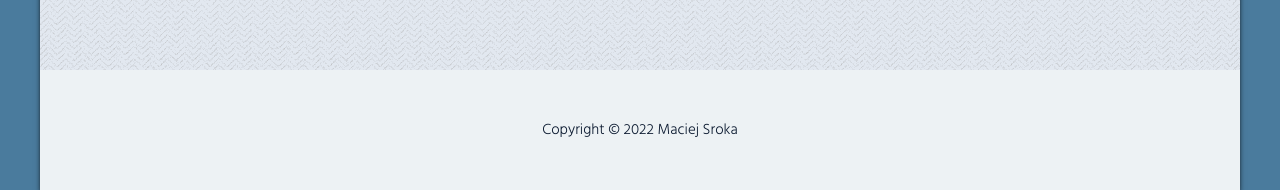
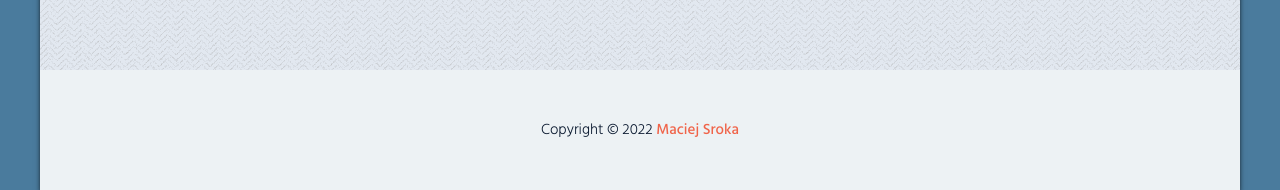
Before and after one commit to husky93/portfolio, a React (Vite) app: page / in a window 1280 px wide. Shown: the part 4546-4736 px from the top of the page. Built offline with nearby package versions, Linux system fonts and the light colour scheme.

Commit message:
Highlight author in footer component

```diff
--- a/src/assets/styles/Footer.module.css
+++ b/src/assets/styles/Footer.module.css
@@ -3,3 +3,8 @@
   text-align: center;
   font-weight: 300;
 }
+
+.highlighted {
+  color: var(--color-primary);
+  font-weight: 500;
+}
--- a/src/components/Footer.tsx
+++ b/src/components/Footer.tsx
@@ -5,7 +5,9 @@ interface FooterProps {}
 
 const Footer: React.FC<FooterProps> = ({}) => {
   return (
-    <footer className={styles.footer}>Copyright © 2022 Maciej Sroka</footer>
+    <footer className={styles.footer}>
+      Copyright © 2022 <span className={styles.highlighted}>Maciej Sroka</span>
+    </footer>
   );
 };
 
```
